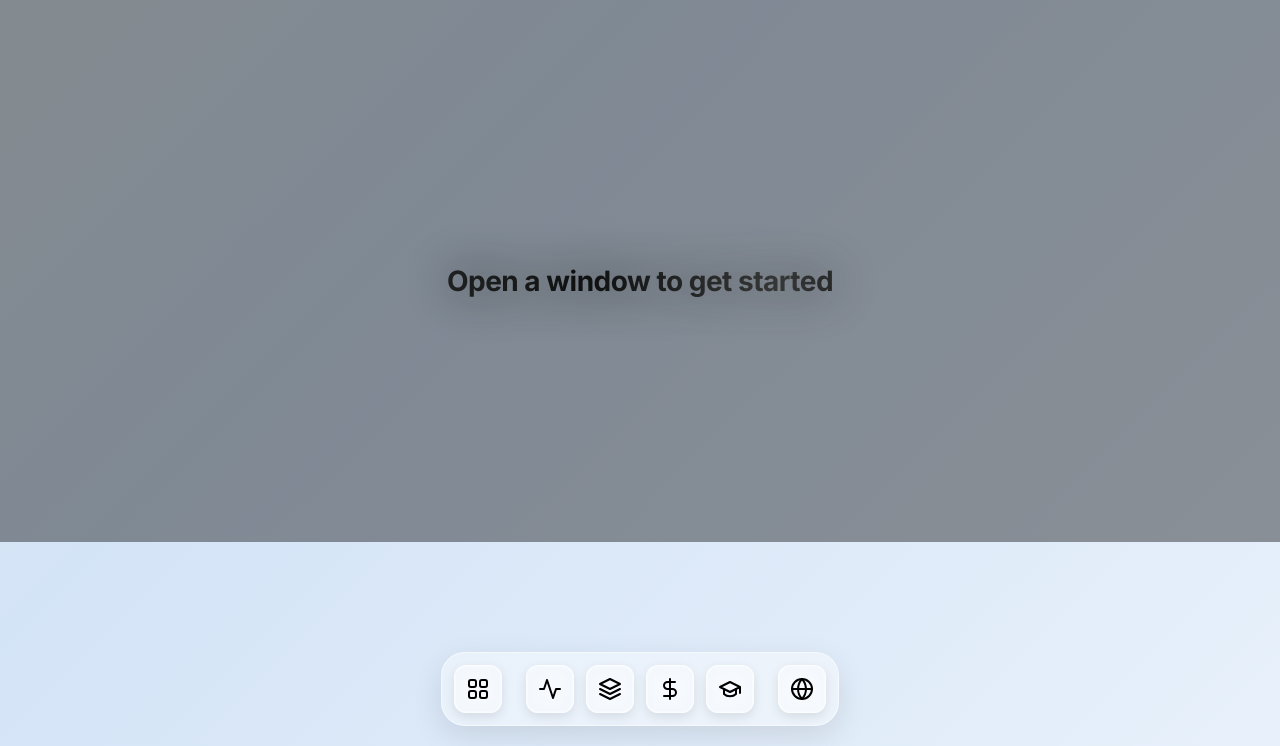
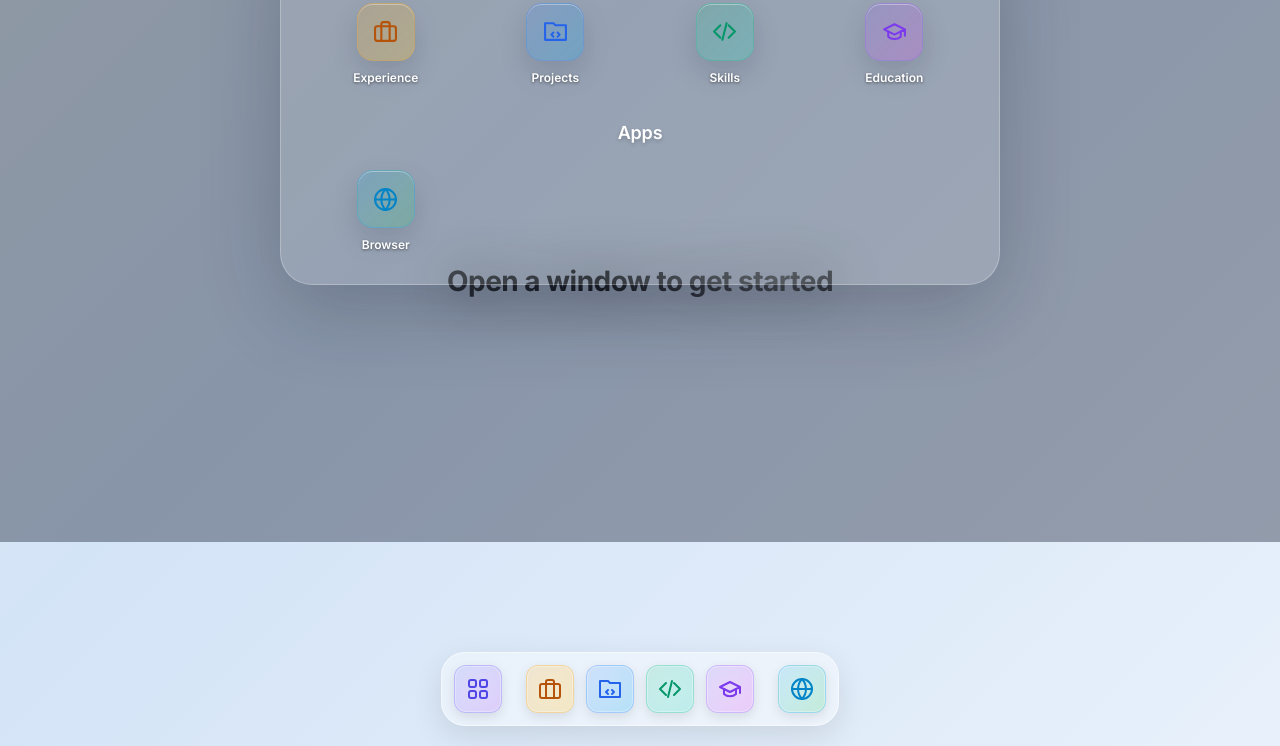
Before and after one commit to idaraabasiudoh/idaraudoh, a website built with Vite: page index.html in a window 1280 px wide. Both pictures are taken after a click on the element 478 px from the left and 947 px from the top of the page. Shown: the part 258-1004 px from the top of the page. Built offline with nearby package versions, Linux system fonts and the light colour scheme.

Commit message:
feat: redesign launchpad with color-coded icons, add browser app, and enhance visual styling with improved gradients and layout

```diff
--- a/src/main.ts
+++ b/src/main.ts
@@ -157,7 +157,7 @@ document.querySelector<HTMLDivElement>('#app')!.innerHTML = `
     <!-- macOS Dock -->
   <div class="macos-dock show" id="macos-dock">
     <div class="dock-item">
-      <div class="dock-icon interactive" id="launchpad-btn" title="Launchpad">
+      <div class="dock-icon interactive icon-launchpad" id="launchpad-btn" title="Launchpad">
         <svg width="24" height="24" viewBox="0 0 24 24" fill="none" stroke="currentColor" stroke-width="2" stroke-linecap="round" stroke-linejoin="round"><rect x="3" y="3" width="7" height="7" rx="2"></rect><rect x="14" y="3" width="7" height="7" rx="2"></rect><rect x="14" y="14" width="7" height="7" rx="2"></rect><rect x="3" y="14" width="7" height="7" rx="2"></rect></svg>
       </div>
       <span class="dock-tooltip">Launchpad</span>
@@ -166,25 +166,25 @@ document.querySelector<HTMLDivElement>('#app')!.innerHTML = `
     <div class="dock-divider"></div>
 
     <div class="dock-item">
-      <div class="dock-icon interactive" data-tab="experience" title="Experience">
-        <svg width="24" height="24" viewBox="0 0 24 24" fill="none" stroke="currentColor" stroke-width="2" stroke-linecap="round" stroke-linejoin="round"><path d="M22 12h-4l-3 9L9 3l-3 9H2"></path></svg>
+      <div class="dock-icon interactive icon-experience" data-tab="experience" title="Experience">
+        <svg width="24" height="24" viewBox="0 0 24 24" fill="none" stroke="currentColor" stroke-width="2" stroke-linecap="round" stroke-linejoin="round"><rect x="2" y="7" width="20" height="14" rx="2" ry="2"></rect><path d="M16 21V5a2 2 0 0 0-2-2h-4a2 2 0 0 0-2 2v16"></path></svg>
       </div>
       <span class="dock-tooltip">Experience</span>
     </div>
     <div class="dock-item">
-      <div class="dock-icon interactive" data-tab="projects" title="Projects">
-        <svg width="24" height="24" viewBox="0 0 24 24" fill="none" stroke="currentColor" stroke-width="2" stroke-linecap="round" stroke-linejoin="round"><polygon points="12 2 2 7 12 12 22 7 12 2"></polygon><polyline points="2 17 12 22 22 17"></polyline><polyline points="2 12 12 17 22 12"></polyline></svg>
+      <div class="dock-icon interactive icon-projects" data-tab="projects" title="Projects">
+        <svg width="24" height="24" viewBox="0 0 24 24" fill="none" stroke="currentColor" stroke-width="2" stroke-linecap="round" stroke-linejoin="round"><path d="M10 4H2v16h20V6H12l-2-2z"></path><polyline points="10 13 8 15 10 17"></polyline><polyline points="14 13 16 15 14 17"></polyline></svg>
       </div>
       <span class="dock-tooltip">Projects</span>
     </div>
     <div class="dock-item">
-      <div class="dock-icon interactive" data-tab="skills" title="Skills">
-        <svg width="24" height="24" viewBox="0 0 24 24" fill="none" stroke="currentColor" stroke-width="2" stroke-linecap="round" stroke-linejoin="round"><path d="M12 2v20"></path><path d="M17 5H9.5a3.5 3.5 0 0 0 0 7h5a3.5 3.5 0 0 1 0 7H6"></path></svg>
+      <div class="dock-icon interactive icon-skills" data-tab="skills" title="Skills">
+        <svg width="24" height="24" viewBox="0 0 24 24" fill="none" stroke="currentColor" stroke-width="2" stroke-linecap="round" stroke-linejoin="round"><polyline points="16 18 22 12 16 6"></polyline><polyline points="8 6 2 12 8 18"></polyline><line x1="14" y1="4" x2="10" y2="20"></line></svg>
       </div>
       <span class="dock-tooltip">Skills</span>
     </div>
     <div class="dock-item">
-      <div class="dock-icon interactive" data-tab="education" title="Education">
+      <div class="dock-icon interactive icon-education" data-tab="education" title="Education">
         <svg width="24" height="24" viewBox="0 0 24 24" fill="none" stroke="currentColor" stroke-width="2" stroke-linecap="round" stroke-linejoin="round"><path d="M22 10v6M2 10l10-5 10 5-10 5z"></path><path d="M6 12v5c3 3 9 3 12 0v-5"></path></svg>
       </div>
       <span class="dock-tooltip">Education</span>
@@ -193,7 +193,7 @@ document.querySelector<HTMLDivElement>('#app')!.innerHTML = `
     <div class="dock-divider"></div>
 
     <div class="dock-item">
-      <div class="dock-icon interactive" id="browser-app-btn" title="Web Browser">
+      <div class="dock-icon interactive icon-browser" id="browser-app-btn" title="Web Browser">
         <svg width="24" height="24" viewBox="0 0 24 24" fill="none" stroke="currentColor" stroke-width="2" stroke-linecap="round" stroke-linejoin="round"><circle cx="12" cy="12" r="10"></circle><line x1="2" y1="12" x2="22" y2="12"></line><path d="M12 2a15.3 15.3 0 0 1 4 10 15.3 15.3 0 0 1-4 10 15.3 15.3 0 0 1-4-10 15.3 15.3 0 0 1 4-10z"></path></svg>
       </div>
       <span class="dock-tooltip">Web Browser</span>
@@ -207,20 +207,29 @@ document.querySelector<HTMLDivElement>('#app')!.innerHTML = `
         <h3>Resume</h3>
         <div class="launchpad-grid">
           <div class="launchpad-app interactive" data-tab="experience">
-            <div class="app-icon"><svg width="32" height="32" viewBox="0 0 24 24" fill="none" stroke="currentColor" stroke-width="2" stroke-linecap="round" stroke-linejoin="round"><path d="M22 12h-4l-3 9L9 3l-3 9H2"></path></svg></div>
+            <div class="app-icon icon-experience"><svg width="32" height="32" viewBox="0 0 24 24" fill="none" stroke="currentColor" stroke-width="2" stroke-linecap="round" stroke-linejoin="round"><rect x="2" y="7" width="20" height="14" rx="2" ry="2"></rect><path d="M16 21V5a2 2 0 0 0-2-2h-4a2 2 0 0 0-2 2v16"></path></svg></div>
             <span>Experience</span>
           </div>
           <div class="launchpad-app interactive" data-tab="projects">
-            <div class="app-icon"><svg width="32" height="32" viewBox="0 0 24 24" fill="none" stroke="currentColor" stroke-width="2" stroke-linecap="round" stroke-linejoin="round"><polygon points="12 2 2 7 12 12 22 7 12 2"></polygon><polyline points="2 17 12 22 22 17"></polyline><polyline points="2 12 12 17 22 12"></polyline></svg></div>
+            <div class="app-icon icon-projects"><svg width="32" height="32" viewBox="0 0 24 24" fill="none" stroke="currentColor" stroke-width="2" stroke-linecap="round" stroke-linejoin="round"><path d="M10 4H2v16h20V6H12l-2-2z"></path><polyline points="10 13 8 15 10 17"></polyline><polyline points="14 13 16 15 14 17"></polyline></svg></div>
             <span>Projects</span>
           </div>
           <div class="launchpad-app interactive" data-tab="skills">
-            <div class="app-icon"><svg width="32" height="32" viewBox="0 0 24 24" fill="none" stroke="currentColor" stroke-width="2" stroke-linecap="round" stroke-linejoin="round"><path d="M12 2v20"></path><path d="M17 5H9.5a3.5 3.5 0 0 0 0 7h5a3.5 3.5 0 0 1 0 7H6"></path></svg></div>
+            <div class="app-icon icon-skills"><svg width="32" height="32" viewBox="0 0 24 24" fill="none" stroke="currentColor" stroke-width="2" stroke-linecap="round" stroke-linejoin="round"><polyline points="16 18 22 12 16 6"></polyline><polyline points="8 6 2 12 8 18"></polyline><line x1="14" y1="4" x2="10" y2="20"></line></svg></div>
             <span>Skills</span>
           </div>
           <div class="launchpad-app interactive" data-tab="education">
-            <div class="app-icon"><svg width="32" height="32" viewBox="0 0 24 24" fill="none" stroke="currentColor" stroke-width="2" stroke-linecap="round" stroke-linejoin="round"><path d="M22 10v6M2 10l10-5 10 5-10 5z"></path><path d="M6 12v5c3 3 9 3 12 0v-5"></path></svg></div>
+            <div class="app-icon icon-education"><svg width="32" height="32" viewBox="0 0 24 24" fill="none" stroke="currentColor" stroke-width="2" stroke-linecap="round" stroke-linejoin="round"><path d="M22 10v6M2 10l10-5 10 5-10 5z"></path><path d="M6 12v5c3 3 9 3 12 0v-5"></path></svg></div>
             <span>Education</span>
+          </div>
+        </div>
+      </div>
+      <div class="launchpad-group">
+        <h3>Apps</h3>
+        <div class="launchpad-grid">
+          <div class="launchpad-app interactive browser-app-trigger">
+            <div class="app-icon icon-browser"><svg width="32" height="32" viewBox="0 0 24 24" fill="none" stroke="currentColor" stroke-width="2" stroke-linecap="round" stroke-linejoin="round"><circle cx="12" cy="12" r="10"></circle><line x1="2" y1="12" x2="22" y2="12"></line><path d="M12 2a15.3 15.3 0 0 1 4 10 15.3 15.3 0 0 1-4 10 15.3 15.3 0 0 1-4-10 15.3 15.3 0 0 1 4-10z"></path></svg></div>
+            <span>Browser</span>
           </div>
         </div>
       </div>
@@ -751,14 +760,16 @@ if (mainClose) {
   });
 }
 
-const browserAppBtn = document.getElementById('browser-app-btn');
-if (browserAppBtn) {
+const browserAppBtns = document.querySelectorAll('#browser-app-btn, .browser-app-trigger');
+browserAppBtns.forEach(browserAppBtn => {
   browserAppBtn.addEventListener('click', () => {
     const overlayEl = document.getElementById('external-overlay');
     const iframeEl = document.getElementById('external-iframe') as HTMLIFrameElement;
+    const launchpad = document.getElementById('launchpad-overlay');
     if (overlayEl) {
       // Close all other open windows (main resume browser)
       closeMainBrowser();
+      launchpad?.classList.remove('show');
 
       overlayEl.classList.remove('minimized-overlay');
       overlayEl.classList.add('show');
@@ -784,7 +795,7 @@ if (browserAppBtn) {
       updatePlaceholder();
     }
   });
-}
+});
 
 // Header Mobile Dropdown Logic
 const mobileMenuBtn = document.getElementById('mobile-menu-btn');
--- a/src/style.css
+++ b/src/style.css
@@ -950,6 +950,53 @@ body {
   margin: 0 8px;
 }
 
+.dock-icon svg,
+.app-icon svg {
+  stroke: currentColor;
+}
+
+.dock-icon.icon-launchpad,
+.app-icon.icon-launchpad {
+  background: linear-gradient(135deg, rgba(99, 102, 241, 0.18), rgba(168, 85, 247, 0.24));
+  border-color: rgba(99, 102, 241, 0.24);
+  color: #4f46e5;
+}
+
+.dock-icon.icon-experience,
+.app-icon.icon-experience {
+  background: linear-gradient(135deg, rgba(245, 158, 11, 0.18), rgba(251, 191, 36, 0.26));
+  border-color: rgba(245, 158, 11, 0.24);
+  color: #b45309;
+}
+
+.dock-icon.icon-projects,
+.app-icon.icon-projects {
+  background: linear-gradient(135deg, rgba(59, 130, 246, 0.18), rgba(14, 165, 233, 0.26));
+  border-color: rgba(59, 130, 246, 0.24);
+  color: #2563eb;
+}
+
+.dock-icon.icon-skills,
+.app-icon.icon-skills {
+  background: linear-gradient(135deg, rgba(16, 185, 129, 0.18), rgba(45, 212, 191, 0.26));
+  border-color: rgba(16, 185, 129, 0.24);
+  color: #059669;
+}
+
+.dock-icon.icon-education,
+.app-icon.icon-education {
+  background: linear-gradient(135deg, rgba(139, 92, 246, 0.18), rgba(217, 70, 239, 0.24));
+  border-color: rgba(139, 92, 246, 0.24);
+  color: #7c3aed;
+}
+
+.dock-icon.icon-browser,
+.app-icon.icon-browser {
+  background: linear-gradient(135deg, rgba(14, 165, 233, 0.18), rgba(34, 197, 94, 0.22));
+  border-color: rgba(14, 165, 233, 0.24);
+  color: #0284c7;
+}
+
 /* Mobile Responsiveness */
 @media (max-width: 768px) {
   /* Remove ugly blue highlight overlay on mobile tap */
@@ -1164,14 +1211,15 @@ body {
   left: 0;
   width: 100vw;
   height: 100vh;
-  background: rgba(0, 0, 0, 0.4);
-  backdrop-filter: blur(25px);
-  -webkit-backdrop-filter: blur(25px);
+  background: rgba(15, 23, 42, 0.38);
+  backdrop-filter: blur(28px) saturate(140%);
+  -webkit-backdrop-filter: blur(28px) saturate(140%);
   z-index: 3000;
   display: flex;
   flex-direction: column;
   align-items: center;
-  padding-top: 50px;
+  justify-content: center;
+  padding: 40px 24px 120px;
   opacity: 0;
   pointer-events: none;
   transition: opacity 0.3s ease, transform 0.3s ease;
@@ -1208,69 +1256,112 @@ body {
   display: flex;
   flex-direction: column;
   align-items: center;
+  gap: 34px;
   width: 100%;
-  max-width: 1000px;
+  max-width: 720px;
+  padding: 32px;
+  background: rgba(255, 255, 255, 0.12);
+  border: 1px solid rgba(255, 255, 255, 0.24);
+  border-radius: 32px;
+  box-shadow: 0 24px 80px rgba(15, 23, 42, 0.24), inset 0 1px 0 rgba(255, 255, 255, 0.22);
 }
 
 .launchpad-group {
   width: 100%;
-  margin-bottom: 40px;
 }
 
 .launchpad-group h3 {
   color: #fff;
-  font-size: 24px;
-  font-weight: 500;
-  margin-bottom: 20px;
+  font-size: 18px;
+  font-weight: 600;
+  margin-bottom: 24px;
   text-align: center;
+  letter-spacing: -0.2px;
   text-shadow: 0 2px 4px rgba(0,0,0,0.2);
 }
 
 .launchpad-grid {
-  display: flex;
-  justify-content: center;
-  gap: 40px;
-  flex-wrap: wrap;
+  display: grid;
+  grid-template-columns: repeat(4, minmax(84px, 1fr));
+  justify-items: center;
+  gap: 28px 24px;
+  width: 100%;
 }
 
 .launchpad-app {
   display: flex;
   flex-direction: column;
   align-items: center;
+  width: 84px;
   cursor: pointer;
   transition: transform 0.2s ease;
 }
 
 .launchpad-app:hover {
-  transform: scale(1.1);
+  transform: translateY(-4px) scale(1.04);
 }
 
 .launchpad-app.active .app-icon {
-  background: rgba(255, 255, 255, 0.8);
-  color: var(--text-primary);
-  box-shadow: 0 0 20px rgba(255,255,255,0.5);
+  box-shadow: 0 0 0 2px rgba(255,255,255,0.65), 0 16px 34px rgba(15, 23, 42, 0.22);
 }
 
 .launchpad-app .app-icon {
-  width: 80px;
-  height: 80px;
+  width: 58px;
+  height: 58px;
   background: rgba(255, 255, 255, 0.2);
   border: 1px solid rgba(255, 255, 255, 0.4);
-  border-radius: 20px;
+  border-radius: 16px;
   display: flex;
   justify-content: center;
   align-items: center;
   color: #fff;
-  margin-bottom: 8px;
-  box-shadow: 0 10px 20px rgba(0,0,0,0.1);
+  margin-bottom: 10px;
+  box-shadow: 0 12px 28px rgba(15, 23, 42, 0.14), inset 0 1px 0 rgba(255,255,255,0.35);
   transition: all 0.2s ease;
+}
+
+.launchpad-app .app-icon svg {
+  width: 25px;
+  height: 25px;
 }
 
 .launchpad-app span {
   color: #fff;
-  font-size: 14px;
-  font-weight: 500;
+  font-size: 12px;
+  font-weight: 600;
+  line-height: 1.2;
+  text-align: center;
   text-shadow: 0 1px 3px rgba(0,0,0,0.5);
+}
+
+.launchpad-app .app-icon.icon-experience {
+  background: linear-gradient(135deg, rgba(245, 158, 11, 0.18), rgba(251, 191, 36, 0.26));
+  border-color: rgba(245, 158, 11, 0.24);
+  color: #b45309;
+}
+
+.launchpad-app .app-icon.icon-projects {
+  background: linear-gradient(135deg, rgba(59, 130, 246, 0.18), rgba(14, 165, 233, 0.26));
+  border-color: rgba(59, 130, 246, 0.24);
+  color: #2563eb;
+}
+
+.launchpad-app .app-icon.icon-skills {
+  background: linear-gradient(135deg, rgba(16, 185, 129, 0.18), rgba(45, 212, 191, 0.26));
+  border-color: rgba(16, 185, 129, 0.24);
+  color: #059669;
+}
+
+.launchpad-app .app-icon.icon-education {
+  background: linear-gradient(135deg, rgba(139, 92, 246, 0.18), rgba(217, 70, 239, 0.24));
+  border-color: rgba(139, 92, 246, 0.24);
+  color: #7c3aed;
+}
+
+.launchpad-app .app-icon.icon-browser {
+  background: linear-gradient(135deg, rgba(14, 165, 233, 0.18), rgba(34, 197, 94, 0.22));
+  border-color: rgba(14, 165, 233, 0.24);
+  color: #0284c7;
 }
 
 /* Updated Dock items */
```
